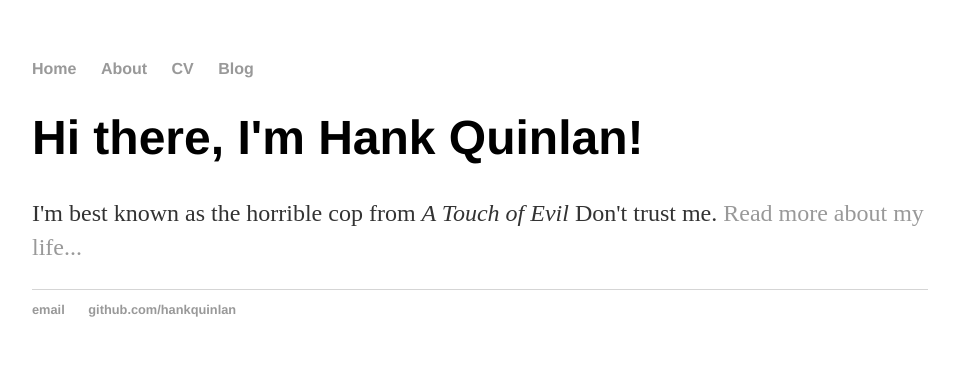
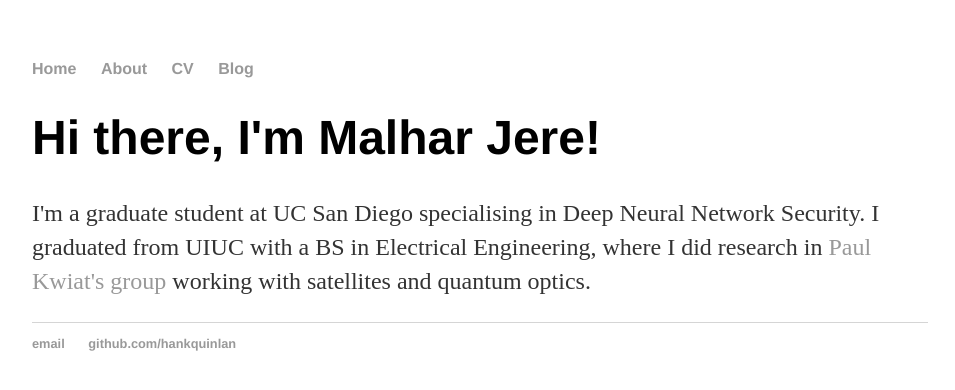
Before and after one commit to MalharJ/MalharJ.github.io, a Jekyll site: the page built from index.html, in a window 1280 px wide. Shown: the top 390 px of the page, without its empty margins (160-1115 px from the left). Built offline with Jekyll 4.4.1, drawn with Linux system fonts in a browser that asks for light colours.

Commit message:
Update index.html

```diff
--- a/index.html
+++ b/index.html
@@ -3,6 +3,8 @@ layout: default
 title: Hank Quinlan, Horrible Cop
 ---
 <div class="blurb">
-	<h1>Hi there, I'm Hank Quinlan!</h1>
-	<p>I'm best known as the horrible cop from <em>A Touch of Evil</em> Don't trust me. <a href="/about">Read more about my life...</a></p>
+	<h1>Hi there, I'm Malhar Jere!</h1>
+	<p>I'm a graduate student at UC San Diego specialising in Deep Neural Network Security.
+	I graduated from UIUC with a BS in Electrical Engineering, where I did research in
+		<a href="http://research.physics.illinois.edu/QI/Photonics/"> Paul Kwiat's group</a> working with satellites and quantum optics.
 </div><!-- /.blurb -->
```
